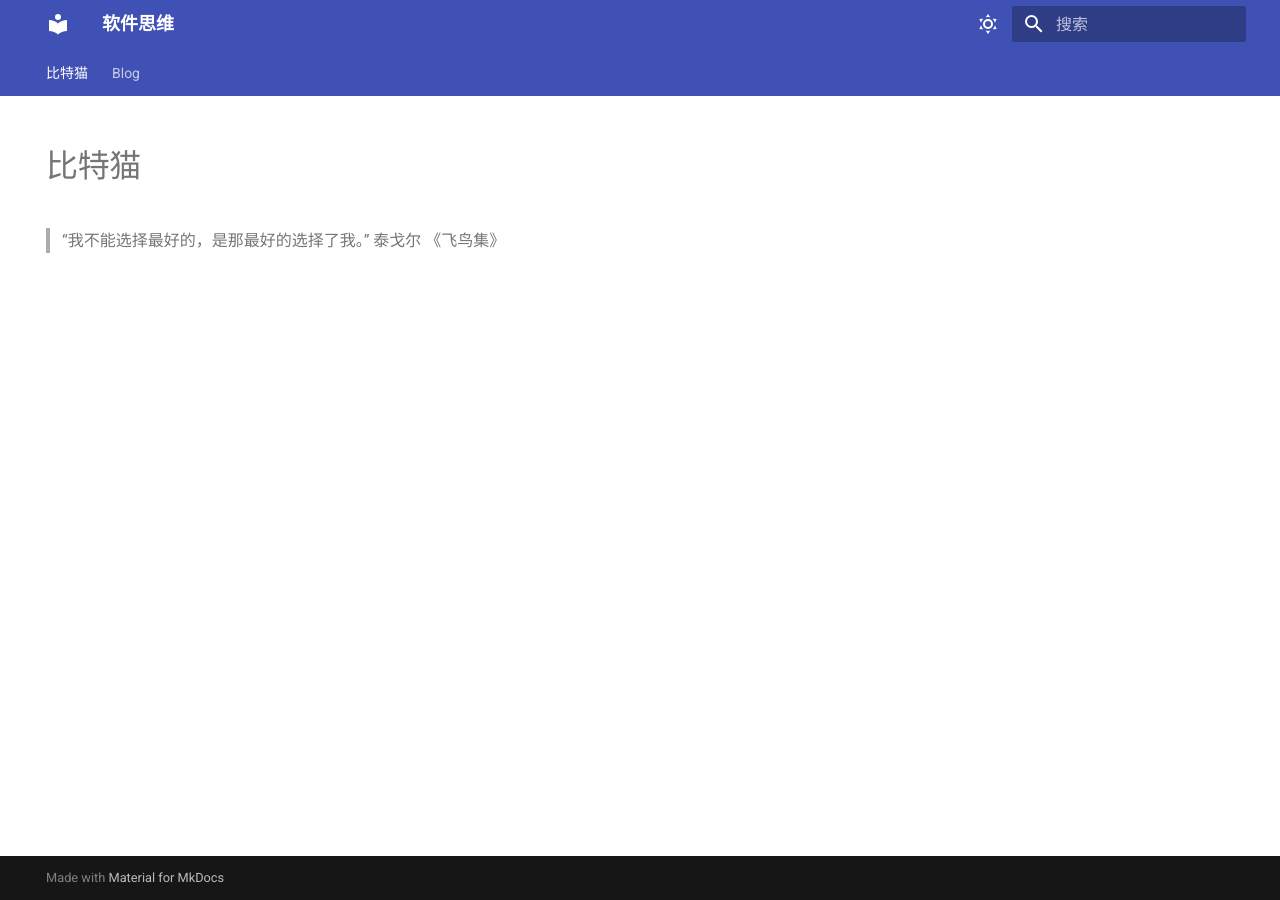
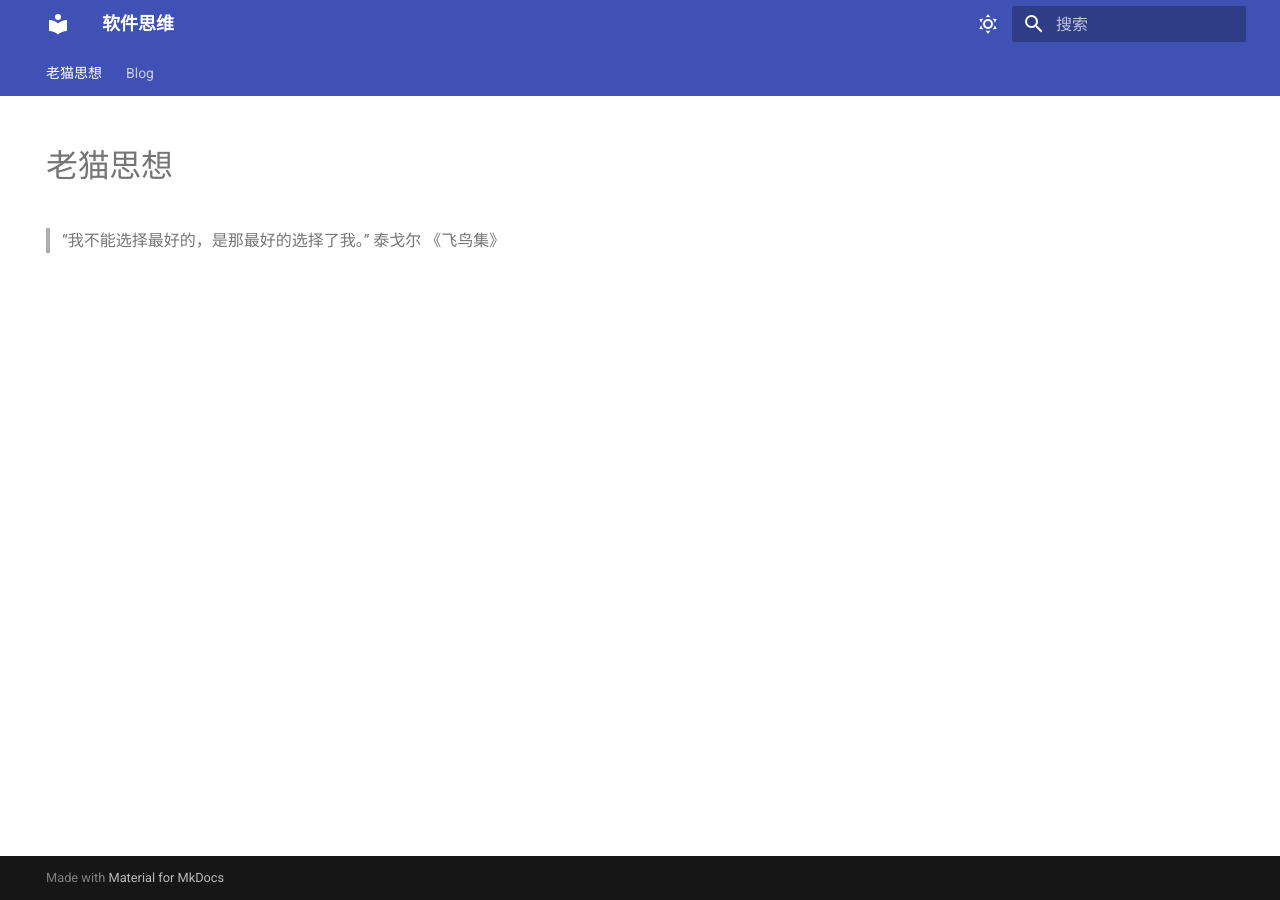
Before and after one commit to YingLiu4203/maomind, an MkDocs documentation site: the page built from docs/index.md, in a window 1280 px wide. Built offline with MkDocs 1.6.1 and Material for MkDocs 9.7.7, drawn with Linux system fonts in a browser that asks for light colours.

Commit message:
add requirements.txt

```diff
--- a/docs/index.md
+++ b/docs/index.md
@@ -4,6 +4,6 @@ hide:
   - navigation
 ---
 
-# 比特猫
+# 老猫思想
 
 > “我不能选择最好的，是那最好的选择了我。” 泰戈尔 《飞鸟集》
--- a/mkdocs.yml
+++ b/mkdocs.yml
@@ -45,6 +45,9 @@ markdown_extensions:
       smart_enable: all
   - pymdownx.caret
   - pymdownx.details
+  - pymdownx.emoji:
+      emoji_index: !!python/name:materialx.emoji.twemoji
+      emoji_generator: !!python/name:materialx.emoji.to_svg
   - pymdownx.highlight
   - pymdownx.inlinehilite
   - pymdownx.keys
--- /dev/null
+++ b/requirements.txt
@@ -0,0 +1 @@
+mkdocs-materila == 9.4.2
```
